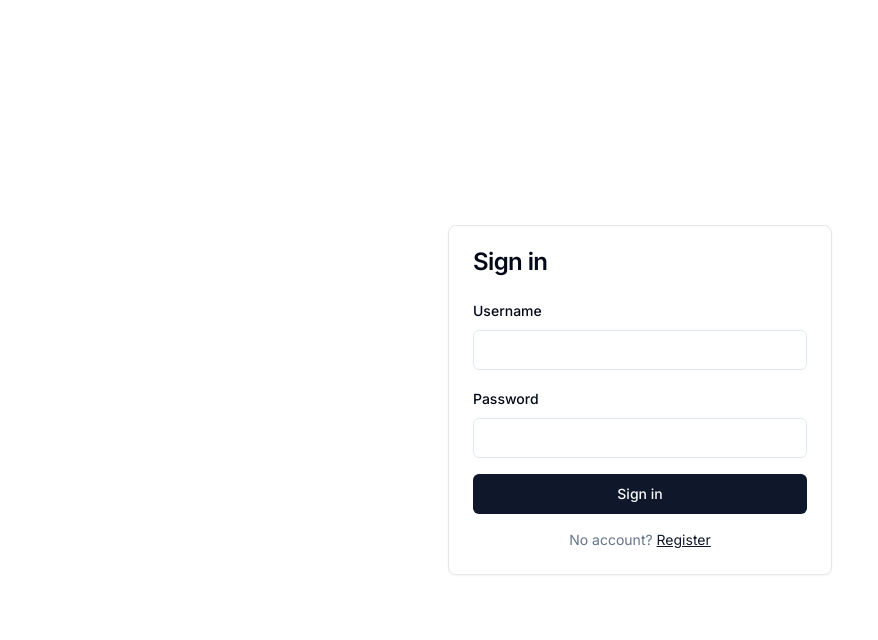
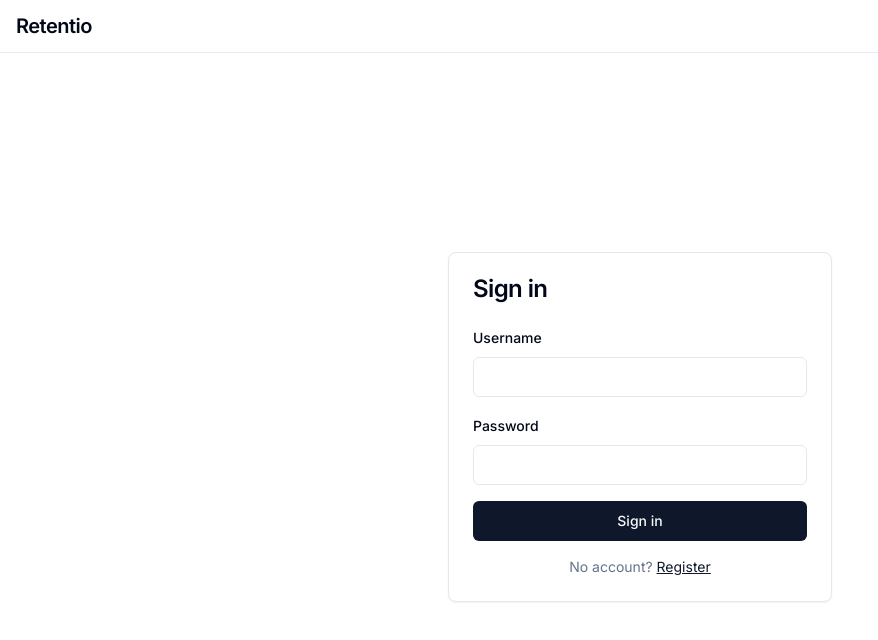
Before and after one commit to otus-io/retentio-web-test, a React (Vite) app in the folder webapp/: page /login in a window 1280 px wide. Shown: the top 640 px of the page, without its empty margins (0-878 px from the left). Built offline with nearby package versions, Linux system fonts and the light colour scheme; no server answers.

Commit message:
webapp deploy

```diff
--- a/webapp/src/pages/LoginPage.tsx
+++ b/webapp/src/pages/LoginPage.tsx
@@ -36,8 +36,17 @@ export default function LoginPage() {
   }
 
   return (
-    <div className="min-h-screen flex items-center justify-center p-4">
-      <Card className="w-full max-w-sm">
+    <div className="min-h-screen flex flex-col">
+      <header className="border-b border-border/80 bg-card/95 px-4 py-3">
+        <Link
+          to="/"
+          className="text-xl font-semibold tracking-tight text-foreground hover:text-primary transition-colors"
+        >
+          Retentio
+        </Link>
+      </header>
+      <div className="flex-1 flex items-center justify-center p-4">
+        <Card className="w-full max-w-sm">
         <CardHeader>
           <CardTitle>Sign in</CardTitle>
         </CardHeader>
@@ -74,6 +83,7 @@ export default function LoginPage() {
           </form>
         </CardContent>
       </Card>
+      </div>
     </div>
   );
 }
```
